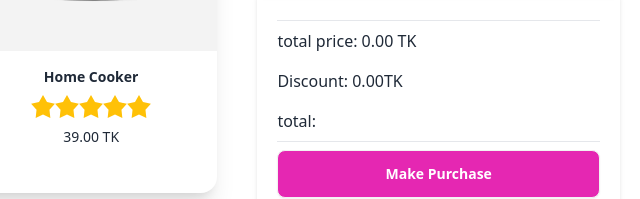
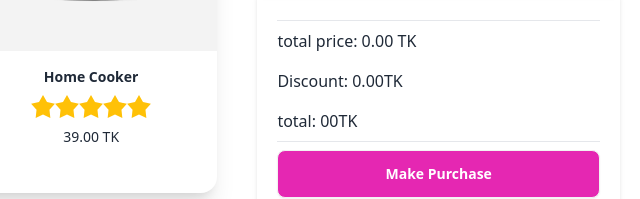
Before and after one commit to tahiamustofa/SummersaleAssignment5, a plain HTML site: page index.html in a window 1280 px wide. Shown: the part 794-993 px from the top of the page, 640-1280 px from the left. Drawn offline with nearby package versions, Linux system fonts and the light colour scheme.

Commit message:
sunshine commit

```diff
--- a/index.html
+++ b/index.html
@@ -299,7 +299,7 @@
                     <div class="space-y-4">
                       <p id="currentTotal">total price: 0.00 TK</p>
                       <p>Discount: <span id="discount"> 0.00</span>TK</p>
-                      <p>total:</p>
+                      <p>total: <span>00</span>TK</p>
                     </div>
                     <hr class="my-2">
                     <button id="makePurchase" class="btn bg-[#e527b2] text-white w-full">
```
